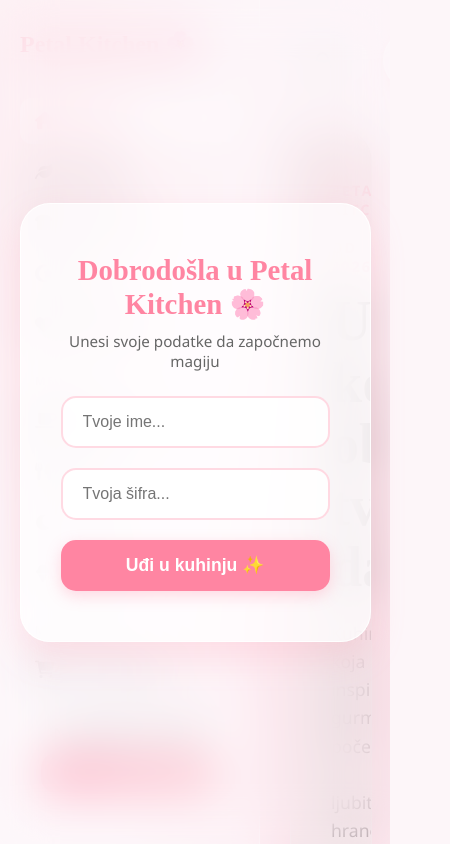
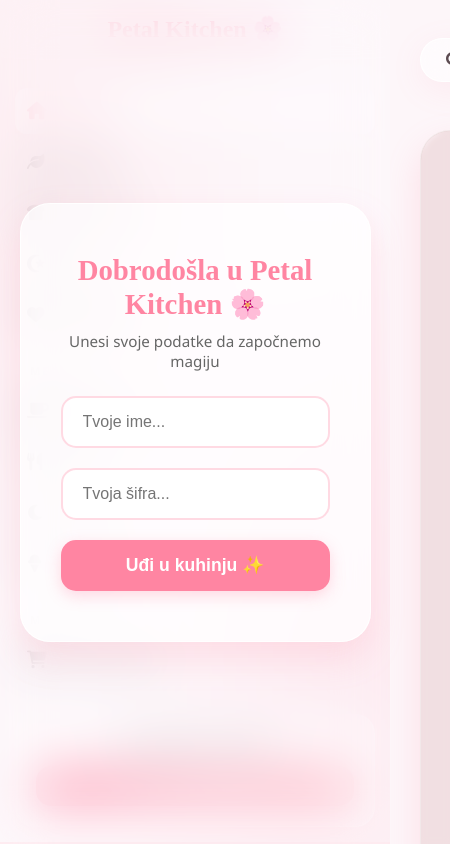
Before and after one commit to sary0-0/PetalKitchen, a website: page index.html in a window 390 px wide. Shown: the whole page, 450 px wide, since content can reach past the window. Drawn offline with Linux system fonts and the light colour scheme; no server answers.

Commit message:
Promjena

```diff
--- a/style.css
+++ b/style.css
@@ -661,3 +661,44 @@
     transform: scale(1.2);
     color: #ff4d7d;
 }
+
+@media (max-width: 768px) {
+    /* Glavni kontejner se prebacuje iz reda u kolonu */
+    .container {
+        flex-direction: column;
+    }
+
+    /* Sidebar (meni) se širi preko cijelog ekrana i stoji na vrhu */
+    .sidebar {
+        width: 100%;
+        height: auto;
+        padding: 15px;
+        border-right: none;
+        border-bottom: 2px solid #ffe0e6;
+        position: relative; /* Da ne bi bježao van ekrana */
+    }
+
+    /* Naslov Petal Kitchen na mobitelu */
+    .sidebar h2 {
+        text-align: center;
+        font-size: 1.5rem;
+    }
+
+    /* Recept Grid - smanjujemo broj kartica u redu na 2 za manje ekrane */
+    #recipeGrid {
+        grid-template-columns: repeat(auto-fill, minmax(140px, 1fr)) !important;
+        gap: 12px;
+        padding: 10px;
+    }
+
+    /* Podesavamo kartice da tekst ne bude prevelik */
+    .recipe-info h4 {
+        font-size: 0.9rem;
+    }
+
+    /* Dugmad u meniju - da se lakše klikne prstom */
+    .menu a {
+        padding: 12px;
+        margin: 5px 0;
+    }
+}
```
Also changed, not shown: 1 other file.
